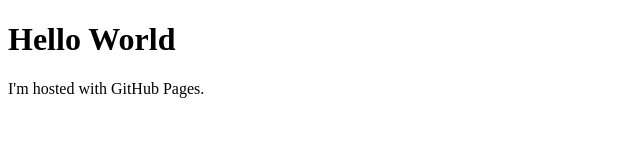
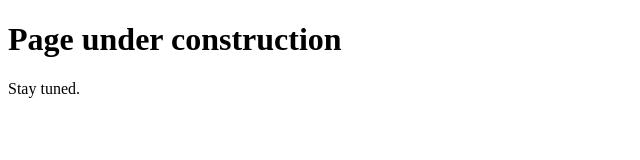
Before and after one commit to saurabh9694/saurabh9694.github.io, a plain HTML site: page index.html in a window 1280 px wide. Shown: the whole page, without its empty margins (0-640 px from the left). Drawn offline with Linux system fonts and the light colour scheme.

Commit message:
Changed content of index file
Working... Will give an awesome look to the site soon.

```diff
--- a/index.html
+++ b/index.html
@@ -1,7 +1,7 @@
 <!DOCTYPE html>
 <html>
 <body>
-<h1>Hello World</h1>
-<p>I'm hosted with GitHub Pages.</p>
+<h1>Page under construction</h1>
+<p>Stay tuned.</p>
 </body>
 </html>
```
